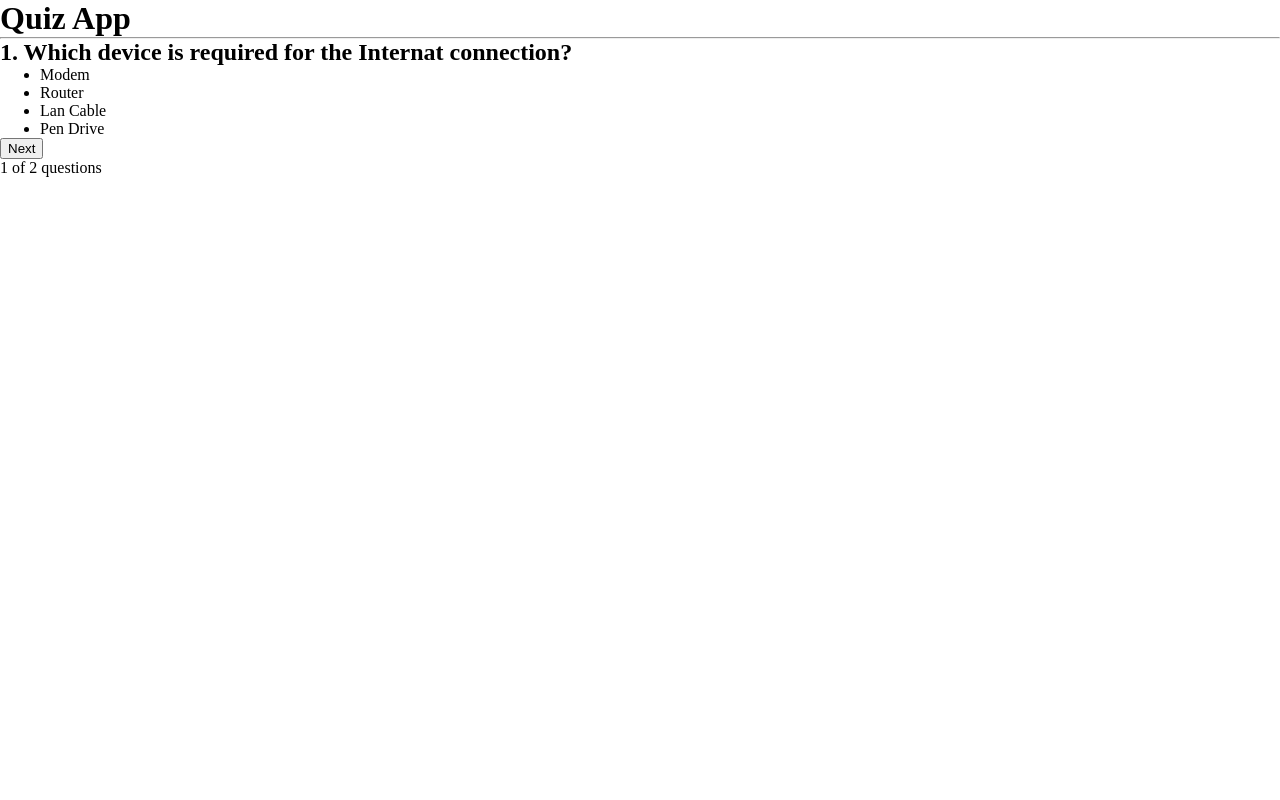
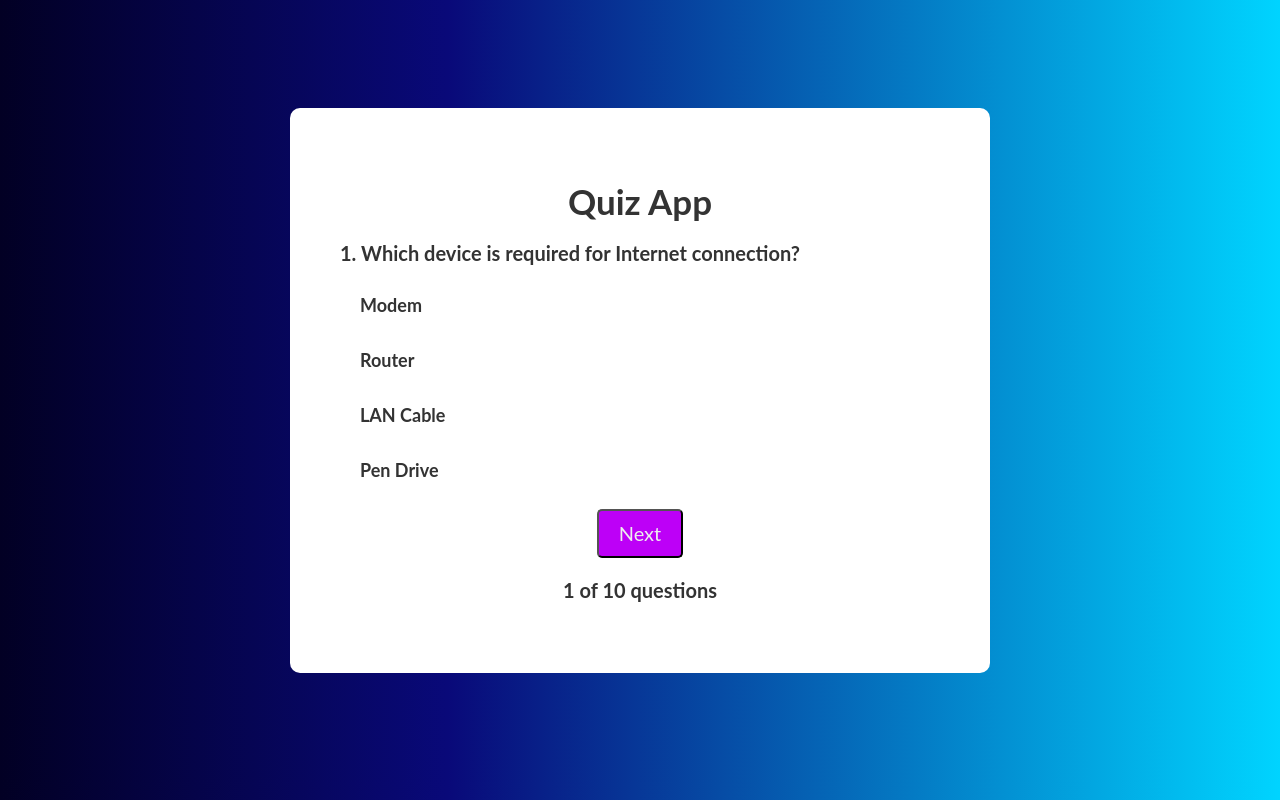
Before and after one commit to dev-raymund/Quiz, a React (Vite) app: page / in a window 1280 px wide. Built offline with nearby package versions, Linux system fonts and the light colour scheme.

Commit message:
WIP: Add design, Add more questions

```diff
--- a/src/Components/Quiz/Quiz.jsx
+++ b/src/Components/Quiz/Quiz.jsx
@@ -64,31 +64,37 @@ const Quiz = () => {
     }
 
     return (
-        <div className='container'>
-            <h1>Quiz App</h1>
-            <hr />
+        <div className='container pt-100 pb-100'>
+            <div className='card p-50 w-50'>
+                <h1 className='text-black mb-20 text-center'>Quiz App</h1>
 
                 {result
                     ? <div></div>
                     : <div>
-                    <h2>{index + 1}. {question.question}</h2>
-                    <ul>
-                        <li ref={option_1} onClick={(e) => {checkAnswer(e, 1)}}>{question.opttion_1}</li>
-                        <li ref={option_2} onClick={(e) => {checkAnswer(e, 2)}}>{question.opttion_2}</li>
-                        <li ref={option_3} onClick={(e) => {checkAnswer(e, 3)}}>{question.opttion_3}</li>
-                        <li ref={option_4} onClick={(e) => {checkAnswer(e, 4)}}>{question.opttion_4}</li>
+                        <h2 className='text-black'>{index + 1}. {question.question}</h2>
+                        <ul className='pl-20'>
+                            <li className='text-black' ref={option_1} onClick={(e) => {checkAnswer(e, 1)}}>{question.option_1}</li>
+                            <li className='text-black' ref={option_2} onClick={(e) => {checkAnswer(e, 2)}}>{question.option_2}</li>
+                            <li className='text-black' ref={option_3} onClick={(e) => {checkAnswer(e, 3)}}>{question.option_3}</li>
+                            <li className='text-black' ref={option_4} onClick={(e) => {checkAnswer(e, 4)}}>{question.option_4}</li>
                         </ul>
+
+                        <div className='center-items'>
                             <button onClick={next}>Next</button>
-                    <div className='index'>{index + 1} of {data.length} questions</div>
+                            <div className='index'>
+                                <p>{index + 1} of {data.length} questions</p>
+                            </div>
+                        </div>
                     </div>}
 
                 {result
-                ? <div>
+                    ? <div className='center-items'>
                             <h2>You Scored {score} out of {data.length}</h2>
                             <button onClick={reset}>Reset</button>
                         </div>
                     : <div></div>}
             </div>
+        </div>
     )
 }
 
--- a/src/assets/data.js
+++ b/src/assets/data.js
@@ -1,18 +1,82 @@
 export const data = [
     {
-        question: "Which device is required for the Internat connection?",
-        opttion_1: "Modem",
-        opttion_2: "Router",
-        opttion_3: "Lan Cable",
-        opttion_4: "Pen Drive",
+        question: "Which device is required for Internet connection?",
+        option_1: "Modem",
+        option_2: "Router",
+        option_3: "LAN Cable",
+        option_4: "Pen Drive",
         answer: 1
     },
     {
-        question: "Which continent has the highes number of countries",
-        opttion_1: "Asia",
-        opttion_2: "Europe",
-        opttion_3: "North America",
-        opttion_4: "Africa",
+        question: "Which continent has the highest number of countries?",
+        option_1: "Asia",
+        option_2: "Europe",
+        option_3: "North America",
+        option_4: "Africa",
         answer: 4
+    },
+    {
+        question: "What is the chemical symbol for gold?",
+        option_1: "Au",
+        option_2: "Ag",
+        option_3: "Fe",
+        option_4: "Cu",
+        answer: 1
+    },
+    {
+        question: "Who wrote 'To Kill a Mockingbird'?",
+        option_1: "Harper Lee",
+        option_2: "J.K. Rowling",
+        option_3: "Ernest Hemingway",
+        option_4: "Jane Austen",
+        answer: 1
+    },
+    {
+        question: "What is the capital of France?",
+        option_1: "Berlin",
+        option_2: "London",
+        option_3: "Madrid",
+        option_4: "Paris",
+        answer: 4
+    },
+    {
+        question: "Which planet is known as the Red Planet?",
+        option_1: "Mars",
+        option_2: "Jupiter",
+        option_3: "Venus",
+        option_4: "Mercury",
+        answer: 1
+    },
+    {
+        question: "What year did the Titanic sink?",
+        option_1: "1912",
+        option_2: "1920",
+        option_3: "1905",
+        option_4: "1898",
+        answer: 1
+    },
+    {
+        question: "Who painted the Mona Lisa?",
+        option_1: "Leonardo da Vinci",
+        option_2: "Vincent van Gogh",
+        option_3: "Pablo Picasso",
+        option_4: "Michelangelo",
+        answer: 1
+    },
+    {
+        question: "What is the largest mammal?",
+        option_1: "Elephant",
+        option_2: "Whale",
+        option_3: "Giraffe",
+        option_4: "Rhinoceros",
+        answer: 2
+    },
+    {
+        question: "What is the chemical symbol for water?",
+        option_1: "Wa",
+        option_2: "W",
+        option_3: "H2O",
+        option_4: "Hy",
+        answer: 3
     }
 ]
--- a/src/index.css
+++ b/src/index.css
@@ -1,7 +1,157 @@
+@import url('https://fonts.googleapis.com/css2?family=Lato:ital,wght@0,100;0,300;0,400;0,700;0,900;1,100;1,300;1,400;1,700;1,900&display=swap')
+
 * {
     margin: 0;
 }
 
 body {
+    background: linear-gradient(90deg, rgba(2,0,36,1) 0%, rgba(9,9,121,1) 35%, rgba(0,212,255,1) 100%);
+}
 
+.container {
+    max-width: 1200px;
+    width: 100%;
+    margin: 0 auto;
 }
+
+/* Global */
+/* Padding */
+.pt-100 {
+    padding-top: 100px;
+}
+
+.pb-100 {
+    padding-bottom: 100px;
+}
+
+.pt-20 {
+    padding-top: 20px;
+}
+
+.pb-20 {
+    padding-bottom: 20px;
+}
+
+.pl-20 {
+    padding-left: 20px;
+}
+
+.pr-20 {
+    padding-right: 20px;
+}
+
+.p-50 {
+    padding: 50px;
+}
+
+.pt-50 {
+    padding-top: 50px;
+}
+
+.pb-50 {
+    padding-bottom: 50px;
+}
+
+.pl-50 {
+    padding-left: 50px;
+}
+
+.pr-50 {
+    padding-right: 50px;
+}
+
+/* Margin */
+.mt-20 {
+    margin-top: 20px;
+}
+
+.mb-20 {
+    margin-bottom: 20px;
+}
+
+/* Width */
+.w-50 {
+    width: 50%;
+}
+
+ul li {
+    font-family: "Lato", sans-serif;
+    cursor: pointer;
+    list-style: none;
+    font-size: 18px;
+    line-height: 25px;
+    font-weight: bold;
+    padding: 10px 0;
+    margin-bottom: 10px;
+}
+
+ul li:hover {
+    color: #505050;
+    background-color: #eee;
+}
+
+p {
+    font-family: "Lato", sans-serif;
+    font-size: 20px;
+    line-height: 25px;
+    font-weight: bold;
+}
+
+.text-black,
+p {
+    color: #333;
+}
+
+.text-white {
+    color: #fff;
+}
+
+h1 {
+    font-family: "Lato", sans-serif;
+    font-size: 35px;
+    line-height: 40px;
+}
+
+h2 {
+    font-family: "Lato", sans-serif;
+    font-size: 20px;
+    line-height: 25px;
+}
+
+button {
+    font-family: "Lato", sans-serif;
+    background-color: #bd00f7;
+    color: #eee;
+    font-size: 20px;
+    line-height: 25px;
+    cursor: pointer;
+    padding: 10px 20px;
+    border-radius: 5px;
+}
+
+.card {
+    background-color: #fff;
+    border-radius: 10px;
+    margin: 0 auto;
+}
+
+.text-center,
+.center-items {
+    text-align: center;
+}
+
+.correct {
+    background-color: #9bffa0;
+    padding: 10px;
+    margin-left: -10px;
+    border: 1px solid rgb(0, 177, 9);
+    border-radius: 10px;
+}
+
+.wrong {
+    background-color: #f7a8a8;
+    padding: 10px;
+    margin-left: -10px;
+    border: 1px solid #f00;
+    border-radius: 10px;
+}
```
Lines whose indentation alone changed are shown as unchanged.
